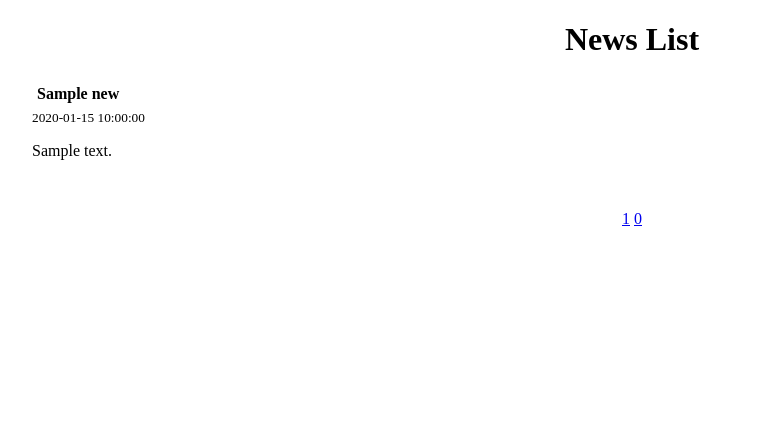
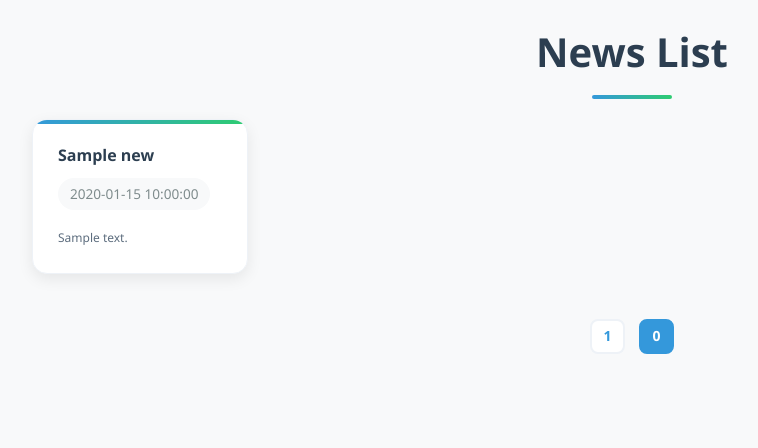
Before and after one commit to elisad5791/fastfees, a PHP site: template templates/news.html.twig in a window 1280 px wide. Shown: the top 448 px of the page, without its empty margins (8-766 px from the left). Run offline with PHP 8.4, Linux system fonts and the light colour scheme; the template is opened without the code that fills it: most values are stand-ins (such as "Sample title", 1, 10 or a date in 2020); some libraries are stand-ins or nearby versions.

Commit message:
Frontend

```diff
--- a/app/Controllers/NewsController.php
+++ b/app/Controllers/NewsController.php
@@ -39,7 +39,8 @@ class NewsController
 
         return $view->render($response, 'news.html.twig', [
             'news' => $news,
-            'pages' => $pages
+            'pages' => $pages,
+            'current_page' => $page
         ]);
     }
 }
--- a/public/style.css
+++ b/public/style.css
@@ -1,23 +1,164 @@
-.container {
-    width: 1200px;
-    margin: 0 auto 50px auto;
-    columns: 2;
+/* Общие стили */
+* {
+    margin: 0;
+    padding: 0;
+    box-sizing: border-box;
 }
 
-.news {
-    break-inside: avoid;
-}
-
-.pagination {
-    width: 1200px;
-    margin: 0 auto 50px auto;
-    text-align: center;
+body {
+    font-family: 'Segoe UI', Tahoma, Geneva, Verdana, sans-serif;
+    line-height: 1.6;
+    color: #333;
+    background-color: #f8f9fa;
+    padding: 20px;
 }
 
 h1 {
     text-align: center;
+    margin: 0 20px 20px 20px;
+    color: #2c3e50;
+    font-size: 2.5rem;
+    font-weight: 700;
+    position: relative;
+    padding-bottom: 15px;
+}
+
+h1::after {
+    content: '';
+    position: absolute;
+    bottom: 0;
+    left: 50%;
+    transform: translateX(-50%);
+    width: 80px;
+    height: 4px;
+    background: linear-gradient(90deg, #3498db, #2ecc71);
+    border-radius: 2px;
+}
+
+/* Контейнер */
+.container {
+    margin: 0 auto 20px auto;
+    display: grid;
+    grid-template-columns: repeat(5, 1fr);
+    gap: 30px;
+    padding: 0 20px;
+}
+
+/* Карточка новости */
+.news {
+    background: white;
+    border-radius: 15px;
+    padding: 25px;
+    box-shadow: 0 5px 15px rgba(0, 0, 0, 0.08);
+    transition: all 0.3s ease;
+    border: 1px solid #eef2f7;
+    position: relative;
+    overflow: hidden;
+    display: flex;
+    flex-direction: column;
+    height: 100%;
+}
+
+.news::before {
+    content: '';
+    position: absolute;
+    top: 0;
+    left: 0;
+    width: 100%;
+    height: 4px;
+    background: linear-gradient(90deg, #3498db, #2ecc71);
 }
 
 h4 {
+    margin: 0 0 12px 0;
+    color: #2c3e50;
+    font-size: 1.0rem;
+    font-weight: 600;
+    line-height: 1.3;
+}
+
+small {
+    display: inline-block;
+    color: #7f8c8d;
+    font-size: 0.85rem;
+    margin-bottom: 18px;
+    padding: 5px 12px;
+    background-color: #f8f9fa;
+    border-radius: 20px;
+    align-self: flex-start;
+}
+
+p {
+    color: #5d6d7e;
+    line-height: 1.7;
+    margin-bottom: 0;
+    flex-grow: 1;
+    font-size: 12px;
+}
+
+/* Пагинация */
+.pagination {
+    max-width: 1400px;
+    margin: 0 auto 50px auto;
+    text-align: center;
+    padding: 20px;
+}
+
+.pagination a {
+    display: inline-flex;
+    justify-content: center;
+    align-items: center;
+    width: 35px;
+    height: 35px;
     margin: 5px;
+    font-size: 14px;
+    text-decoration: none;
+    font-weight: 600;
+    color: #3498db;
+    background-color: white;
+    border-radius: 8px;
+    border: 2px solid #eef2f7;
+    transition: all 0.3s ease;
 }
+
+.pagination a:hover {
+    background-color: #3498db;
+    color: white;
+    border-color: #3498db;
+    transform: translateY(-2px);
+    box-shadow: 0 4px 8px rgba(52, 152, 219, 0.3);
+}
+
+.pagination a.active {
+    background-color: #3498db;
+    color: white;
+    border-color: #3498db;
+}
+
+/* Анимация появления карточек */
+@keyframes fadeInUp {
+    from {
+        opacity: 0;
+        transform: translateY(20px);
+    }
+    to {
+        opacity: 1;
+        transform: translateY(0);
+    }
+}
+
+.news {
+    animation: fadeInUp 0.5s ease forwards;
+    opacity: 0;
+}
+
+.news:nth-child(1) { animation-delay: 0.1s; }
+.news:nth-child(2) { animation-delay: 0.2s; }
+.news:nth-child(3) { animation-delay: 0.3s; }
+.news:nth-child(4) { animation-delay: 0.4s; }
+.news:nth-child(5) { animation-delay: 0.5s; }
+.news:nth-child(6) { animation-delay: 0.6s; }
+.news:nth-child(7) { animation-delay: 0.7s; }
+.news:nth-child(8) { animation-delay: 0.8s; }
+.news:nth-child(9) { animation-delay: 0.9s; }
+.news:nth-child(10) { animation-delay: 1s; }
--- a/templates/news.html.twig
+++ b/templates/news.html.twig
@@ -20,7 +20,9 @@
 
 <div class="pagination">
     {% for page in 1..pages %}
-        <a href="/?page={{ page }}">{{ page }}</a>
+        <a href="/?page={{ page }}" {% if current_page == page %}class="active"{% endif %}>
+            {{ page }}
+        </a>
     {% endfor %}
 </div>
 </body>
```
